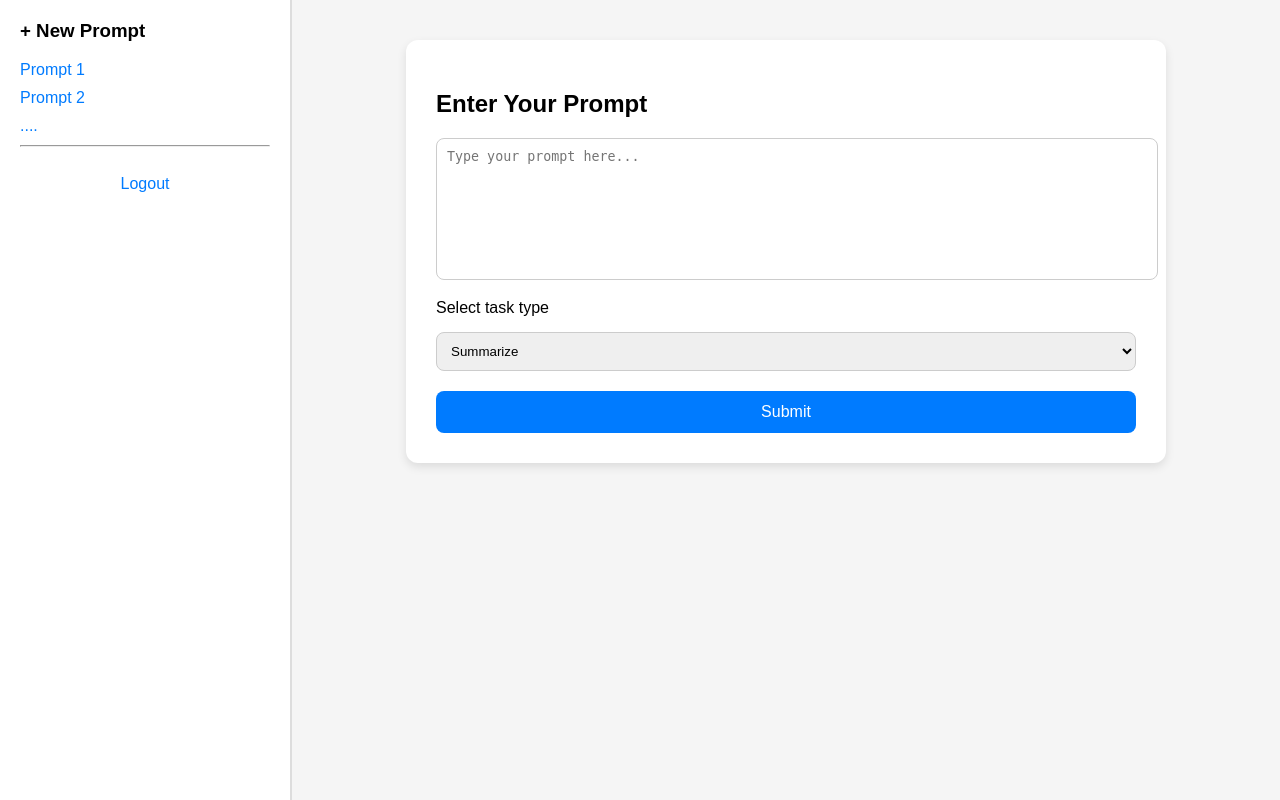
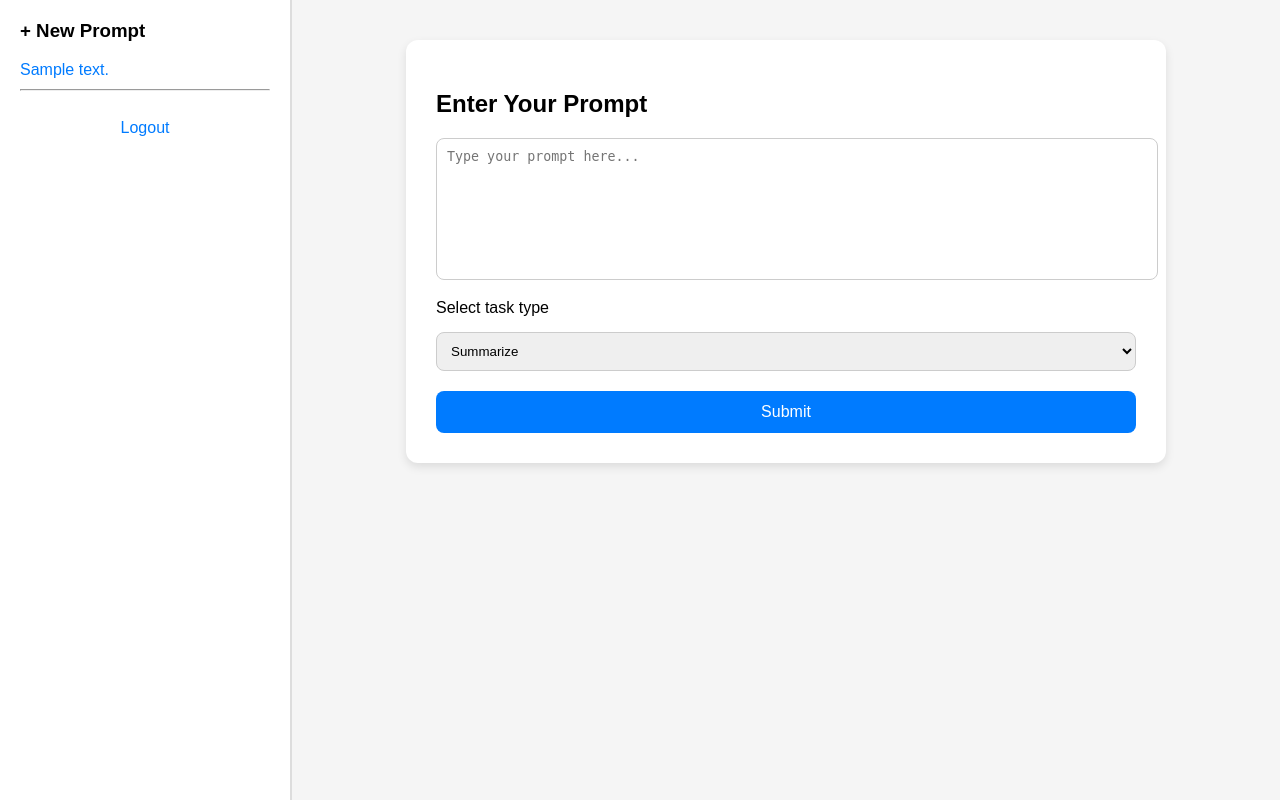
Before and after one commit to thakyislam/ai-chat, a Django app: page / in a window 1280 px wide. Run offline with Django 5.2, Linux system fonts and the light colour scheme; a user stored in the database is signed in; tables that the repository leaves empty hold one stand-in row (values such as "Sample post").

Commit message:
Add prompt history with sidebar navigation

```diff
--- a/core/models.py
+++ b/core/models.py
@@ -1,7 +1,7 @@
 from django.db import models
 from django.contrib.auth.models import User
 
-# Create your models here.
+
 class PromptRequest(models.Model):
 
     TASK_CHOICES = [
@@ -17,5 +17,19 @@ class PromptRequest(models.Model):
     prompt_text = models.TextField()
     created_at = models.DateTimeField(auto_now_add=True)
 
+    class Meta:
+        ordering = ['-created_at']
+
     def __str__(self):
         return f"{self.user.username} | {self.task_type}"
+
+
+class PromptResponse(models.Model):
+    request = models.OneToOneField(PromptRequest, on_delete=models.CASCADE, related_name='response')
+    model_name = models.CharField(max_length=100, default='gemini-2.0-flash')
+    response_text = models.TextField()
+    token_usage = models.IntegerField(null=True, blank=True)
+    created_at = models.DateTimeField(auto_now_add=True)
+
+    def __str__(self):
+        return f"Response to: {self.request}"
--- a/core/templates/core/home.html
+++ b/core/templates/core/home.html
@@ -85,12 +85,14 @@
     <body>
         <div class="container">
             <!-- Sidebar -->
-            <div class="sidebar">
-                <h3>+ New Prompt</h3>
-                <a href="#">Prompt 1</a>
-                <a href="#">Prompt 2</a>
-                <a href="#">....</a>
-                <hr />
+    <div class="sidebar">
+    <h3>+ New Prompt</h3>
+    {% for p in prompts %}
+        <a href="{% url 'prompt_detail' p.id %}">{{ p.prompt_text|truncatechars:28 }}</a>
+    {% empty %}
+        <span style="font-size:13px; color:#aaa;">No prompts yet</span>
+    {% endfor %}
+    <hr />
                 <form method="post" action="{% url 'logout' %}">
                     {% csrf_token %}
                     <button
@@ -109,7 +111,7 @@
 
                     <form method="post" action="{% url 'home' %}">
                         {% csrf_token %}
-                        <textarea name="prompt" placeholder="Type your prompt here..." required></textarea>
+                        <textarea name="prompt" placeholder="Type your prompt here..." required>{{ prompt }}</textarea>
 
                         <label style="margin-top: 15px; display: block"> Select task type </label>
 
--- a/core/urls.py
+++ b/core/urls.py
@@ -2,6 +2,7 @@ from django.urls import path
 from . import views
 
 urlpatterns = [
-    path('', views.home, name= 'home'),
+    path('', views.home, name='home'),
     path('signup/', views.signup, name='signup'),
+    path('prompt/<int:prompt_id>/', views.prompt_detail, name='prompt_detail'),
 ]
--- a/core/views.py
+++ b/core/views.py
@@ -2,21 +2,78 @@ from django.contrib.auth.decorators import login_required
 from django.views.decorators.http import require_GET
 from django.contrib.auth import logout
 from django.contrib.auth.forms import UserCreationForm
-from django.shortcuts import render,redirect
-from django.conf import settings
-# Create your views here.
+from django.shortcuts import render, redirect, get_object_or_404
+from google import genai
+import certifi
+import os
 
+from .models import PromptRequest, PromptResponse
 
-GEMINI_API_KEY = settings.GEMINI_API_KEY
 
 @login_required
 def home(request):
-    return render(request, 'core/home.html')
+    prompt = ""
+    task_type = ""
+
+    if request.method == "POST":
+        prompt = request.POST.get('prompt')
+        task_type = request.POST.get('task_type')
+
+        ai_response_text = "This is a dummy response"
+        os.environ['SSL_CERT_FILE'] = certifi.where()
+        client = genai.Client()
+        response = client.models.generate_content(
+            model="gemini-3-flash-preview",  # your original model
+            contents=prompt,
+        )
+        ai_response_text = response.text
+
+        # Save to DB
+        prompt_obj = PromptRequest.objects.create(
+            user=request.user,
+            task_type=task_type,
+            prompt_text=prompt,
+        )
+        PromptResponse.objects.create(
+            request=prompt_obj,
+            model_name="gemini-3-flash-preview",
+            response_text=ai_response_text,
+        )
+    else:
+        ai_response_text = None
+
+    # Sidebar history
+    prompts = PromptRequest.objects.filter(user=request.user).select_related('response')[:20]
+
+    context = {
+        'response': ai_response_text,
+        'prompt': prompt,
+        'task_type': task_type,
+        'prompts': prompts,
+    }
+    return render(request, 'core/home.html', context)
+
+
+@login_required
+def prompt_detail(request, prompt_id):
+    selected = get_object_or_404(PromptRequest, id=prompt_id, user=request.user)
+    prompts = PromptRequest.objects.filter(user=request.user).select_related('response')[:20]
+
+    context = {
+        'selected_prompt': selected,
+        'prompts': prompts,
+        'response': selected.response.response_text if hasattr(selected, 'response') else None,
+        'prompt': selected.prompt_text,
+        'task_type': selected.task_type,
+    }
+    return render(request, 'core/home.html', context)
+
 
 @require_GET
 def logout_view(request):
     logout(request)
     return redirect('login')
+
 
 def signup(request):
     if request.method == "POST":
--- a/requirements.txt
+++ b/requirements.txt
@@ -1,2 +1,3 @@
 django
 django-environ
+google-genai
```
Also changed, not shown: core/migrations/0002_alter_promptrequest_options_and_more.py (added).
